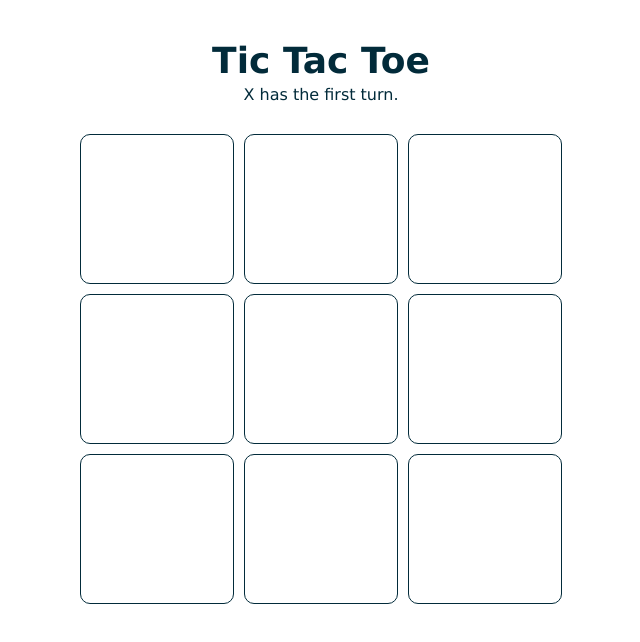
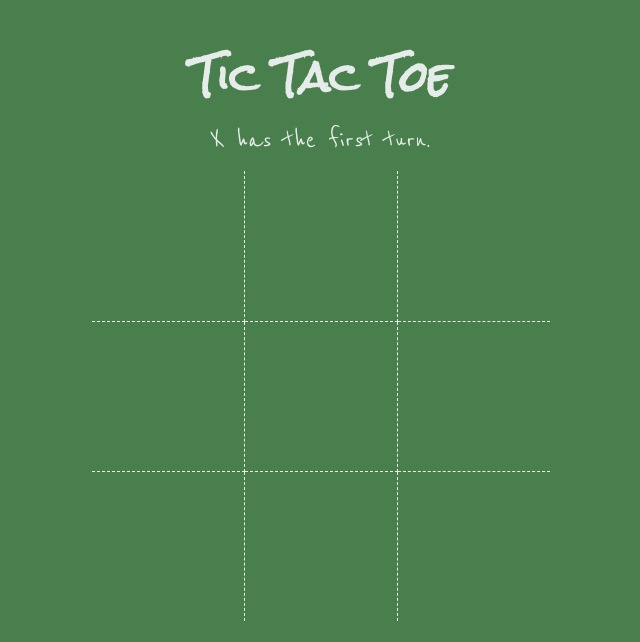
Before and after one commit to joshi-b/Tic-Tac-Toe, a plain HTML site: page index.html in a window 1280 px wide. Shown: the whole page, without its empty margins (319-959 px from the left). Drawn offline with Linux system fonts and the light colour scheme.

Commit message:
changed design and colors

```diff
--- a/style.css
+++ b/style.css
@@ -1,15 +1,19 @@
 h1 {
-    margin-top: 40px;
+    margin: 0;
+    padding-top: 30px;
     text-align: center;
-    font-size: 36px;
-    color: #022B3A;
+    font-size: 40px;
+    color: #E5ECE9;
+    font-family: 'Rock Salt', cursive;
 }
 
 #message {
     position: relative;
-    top: -20px;
     text-align: center;
-    color: #022B3A;
+    color: #E5ECE9;
+    font-size: 30px;
+    font-family: 'Reenie Beanie', cursive;
+    margin: 0;
 }
 
 body {
@@ -20,15 +24,14 @@ body {
     overflow: hidden;
     display: block;
     font-family: Verdana;
-    background-color: #ffffff;
+    background-color: #497F4C;
 }
 
 td {
-    font-family: cursive;
-    border: 1px solid #022B3A;
+    font-family: 'Reenie Beanie', cursive;
+    border: 1px dashed #E5ECE9;
     height: 150px;
     width: 150px;
-    border-radius: 10px;
     margin-right: 10px;
     text-align: center;
     font-size: 90px;
@@ -38,10 +41,48 @@ td {
 table {
     margin-left: auto;
     margin-right: auto;
-    border-collapse: separate;
+    border-collapse: collapse;
     border-spacing: 10px;
-    color: #022B3A;
+    color: #E5ECE9;
+    margin-top: 15px;
 }
+
+#cell-1 {
+    border-top: none;
+    border-left: none;
+}
+
+#cell-2 {
+    border-top: none;
+}
+
+#cell-3 {
+    border-top: none;
+    border-right: none;
+}
+
+#cell-4 {
+    border-left: none;
+}
+
+#cell-6 {
+    border-right: none;
+}
+
+#cell-7 {
+    border-left: none;
+    border-bottom: none;
+}
+
+#cell-8 {
+    border-bottom: none;
+}
+
+#cell-9 {
+    border-right: none;
+    border-bottom: none;
+}
+
 
 #messageoverlay {
     display: none;
@@ -58,21 +99,20 @@ table {
 #messagebox {
     display: none;
     position: fixed;
-    background: #000000;
+    background: #3A3A3A;
     border-radius: 10px;
     width: 550px;
     z-index: 20;
-    opacity: 0.9;
+    opacity: 0.8;
     margin-top: 100px;
 }
 
 #messagebox > div {
-    background: #ffffff;
     margin: 8px;
 }
 
 #messagebox > div > #messageboxhead {
-    background: #595959;
+    background: #767A78;
     font-size: 19px;
     padding:10px;
     color: #ffffff;
@@ -81,14 +121,14 @@ table {
 }
 
 #messagebox > div > #messageboxbody {
-    background: #000000;
+    background: #3A3A3A;
     padding: 20px;
     color: #ffffff;
     text-align: center;
 }
 
 #messagebox > div > #messageboxfoot {
-    background: #000000;
+    background: #767A78;
     padding: 10px;
     text-align: center;
 }
```
